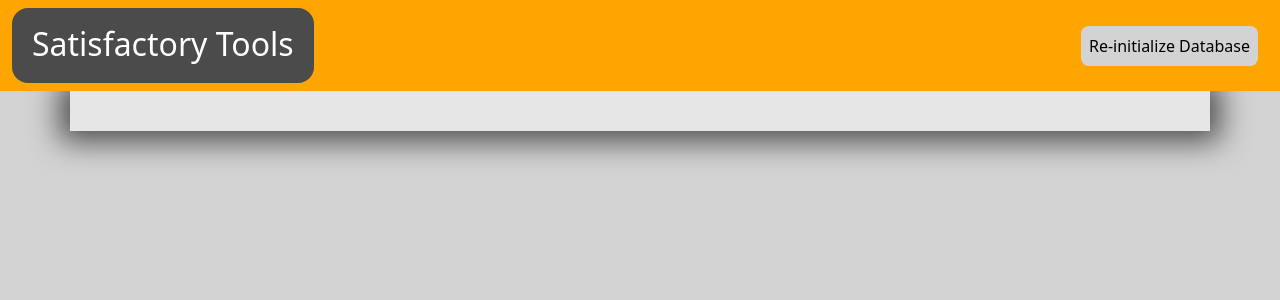
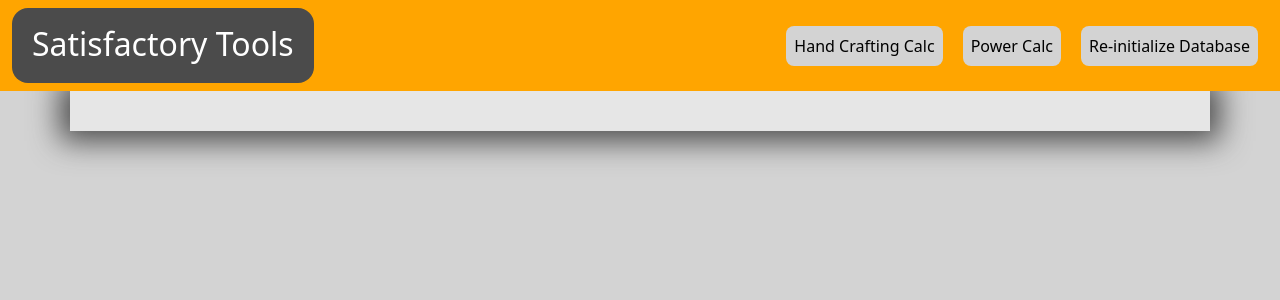
Before and after one commit to mjpolifka/satisfactory-tools, a Flask app: page / in a window 1280 px wide. Shown: the top 300 px of the page. Run offline with Flask 2, Linux system fonts and the light colour scheme; data that the repository does not hold is empty.

Commit message:
added new pages to nav

```diff
--- a/satisfactory_tools/templates/nav.html
+++ b/satisfactory_tools/templates/nav.html
@@ -8,9 +8,12 @@
                 </button>
                 <div class="collapse navbar-collapse " id="navbarSupportedContent">
                     <ul class="navbar-nav me-auto mb-2 mb-lg-0 ml-auto">
-                        <!-- <li class="nav-item">
-                            <a class="nav-link active" aria-current="page" href="/">Home</a>
-                        </li> -->
+                        <li class="nav-item">
+                            <a class="nav-link my-nav-link" href="{{ url_for('handcraft.handcraft') }}">Hand Crafting Calc</a>
+                        </li>
+                        <li class="nav-item">
+                            <a class="nav-link my-nav-link" href="{{ url_for('power.power') }}">Power Calc</a>
+                        </li>
                         <li class="nav-item">
                             <a class="nav-link my-nav-link" href="/init_db">Re-initialize Database</a>
                         </li>
```
